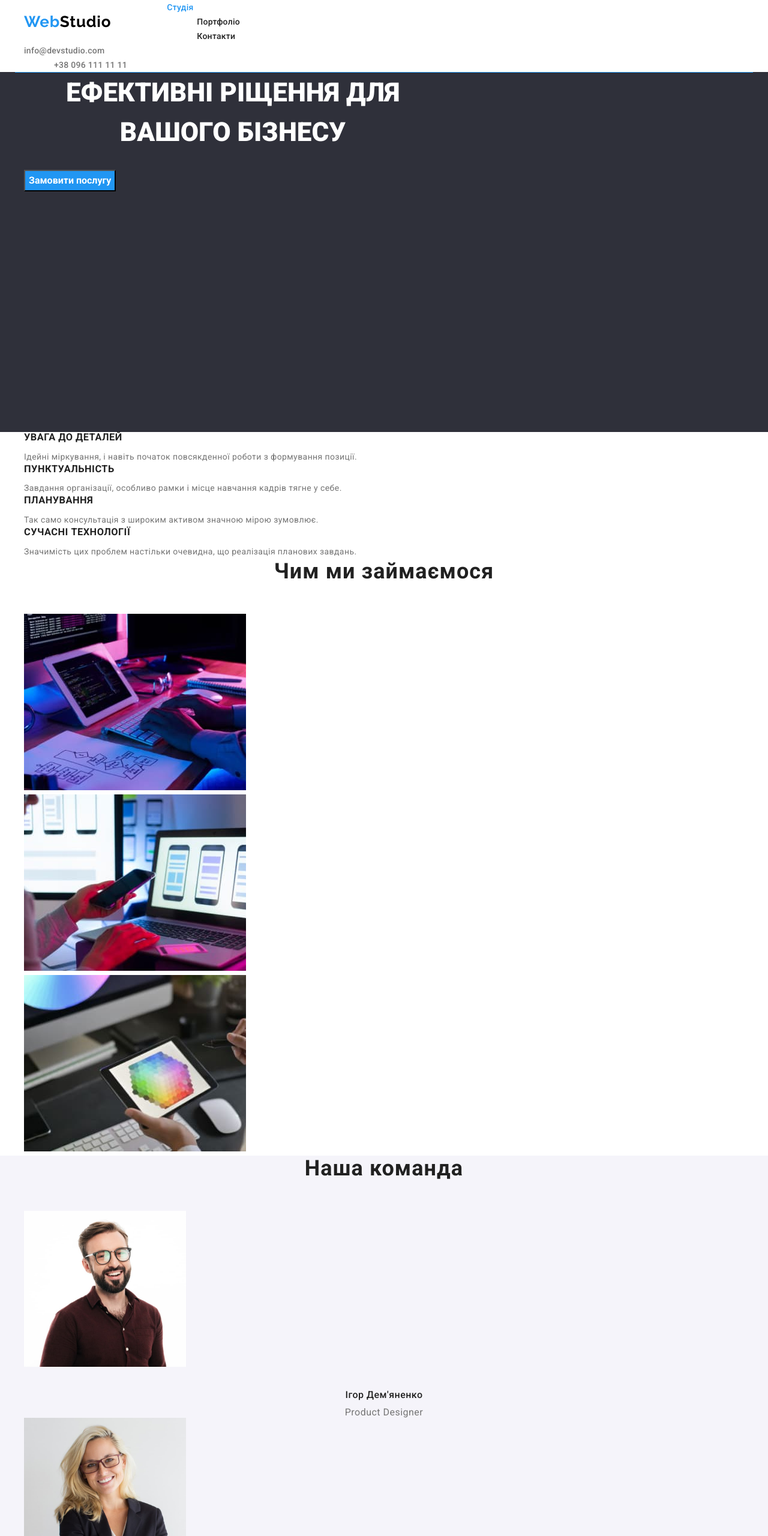
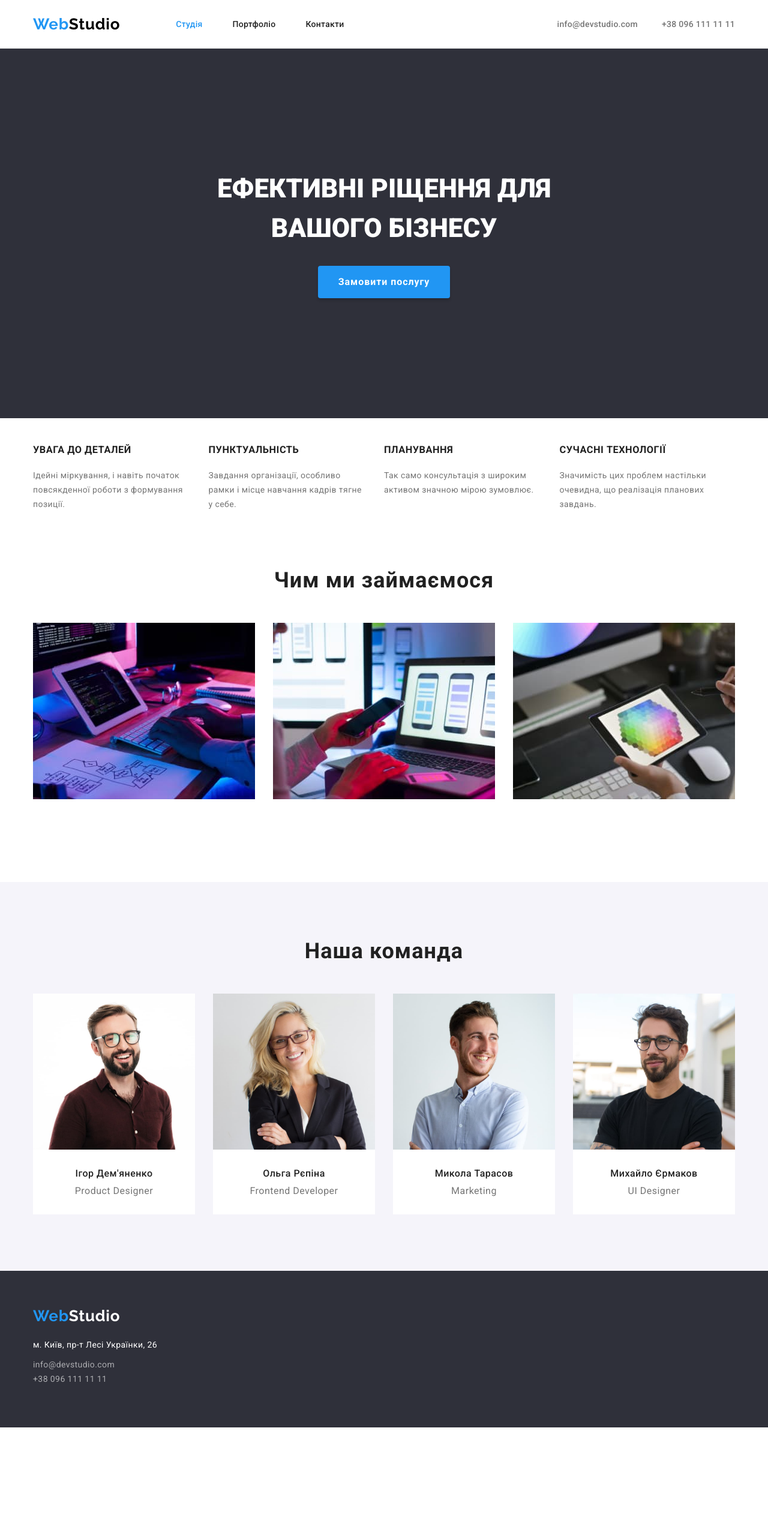
Before and after one commit to YuliaMoore/goit-markup-hw-03, a plain HTML site: page index.html in a window 1280 px wide. Shown: the top 2560 px of the page at 60% size. After the commit the page ends 2379 px from the top, so only its background shows below. Drawn offline with nearby package versions, Linux system fonts and the light colour scheme.

Commit message:
Add files via upload

```diff
--- a/css/styles.css
+++ b/css/styles.css
@@ -10,21 +10,6 @@
   --active-button: #188ce8;
 }
 
-p,
-h1,
-h2,
-h3,
-h4,
-h5,
-h6 {
-  margin: 0px;
-}
-
-ul {
-  padding-left: 0px;
-  margin: 0px;
-}
-
 body {
   background-color: var(--background);
   font-family: roboto, sans-serif;
@@ -34,9 +19,19 @@ body {
   color: var(--maintxt-color);
 }
 
-ul {
+p,
+h1,
+h2,
+h3,
+h4,
+h5,
+h6,
+ul, ol {
+  margin: 0px;
+}
+
+ul, ol {
   list-style: none;
-  margin: 0px;
   padding: 0px;
 }
 
@@ -48,22 +43,73 @@ ul {
   border: 0;
   padding: 0;
   white-space: nowrap;
+  clip-path: inset(100%);
+  clip: rect(0 0 0 0);
   overflow: hidden;
 }
 
+ img {
+  display: block;
+  max-width: 100%;
+  height: auto;
+}
+
 .container {
-  width: 1230px;
-  padding: 0px 15px;
+  width: 1200px;
+  padding: 0 15px;
   margin: auto;
 }
 
+.section {
+  padding-top: 94px;
+  padding-bottom: 94px;
+}
+
+
 /*---НАВІГАЦІЯ---*/
+.navigation {
+ border-bottom: 1px solid #ECECEC;
+}
+
+.navigation .container {
+  display: flex;
+  align-items: center;
+}
+
+.navigation .main-nav {
+  display: flex;
+}
+
+.contact-unit:not(:last-child) {
+  margin-right: 40px;
+}
+
+.navigation .first-unit {
+  margin-left: 93px;
+}
+
+.navigation .site-nav {
+  display: flex;
+  align-items: center;
+}
+
+.navigation .contact {
+  display: flex;
+  align-items: center;
+  margin-left: auto;
+}
 
 .logo-link {
   color: var(--link-color);
+  align-self: center;
 }
+
 .logo-header {
   color: var(--logoblack);
+}
+
+.navigation .nav-unit + .nav-unit {
+  margin-left: 50px;
 }
 
 .logo-link,
@@ -76,19 +122,15 @@ ul {
   text-decoration: none;
 }
 
-.site-nav .item + .item {
-  margin-left: 50px;
-}
-
 .navigation .link {
-  /*display: block;
-padding-top: 32px;
-padding-bottom: 32px;*/
-  color: var(--text-color);
+  display: block;
+  padding-top: 32px;
+  padding-bottom: 32px;
   font-family: roboto, sans-serif;
   font-weight: 500;
   line-height: calc(16 / 14);
   letter-spacing: 0.02em;
+  color: var(--text-color);
   list-style: none;
   text-decoration: none;
 }
@@ -99,8 +141,10 @@ padding-bottom: 32px;*/
 
 .contact .link-mail,
 .contact .link-tel {
-  /*padding-top: 32px;
-    padding-bottom: 32px;  */
+  color: var(--maintxt-color);
+}
+
+.contact-unit {
   color: var(--maintxt-color);
 }
 
@@ -109,43 +153,36 @@ padding-bottom: 32px;*/
   color: var(--link-color);
 }
 
-.link {
+link {
   color: var(--text-color);
   text-decoration: none;
 }
 
-.contact .item + .item {
-  margin-left: 50px;
-}
-
-.navigation {display: flex;
-    align-items: center;}
-    .site-nav {margin-left: 93px;}
-
 /*---БАННЕР---*/
-.bunner .container {
-  border-top-width: 1px;
-  border-top-style: solid;
-  border-top-color: #2196f3;
-}
-
 .bunner,
 footer {
   background-color: var(--darckbackground);
   color: var(--lighttxt-color);
-  height: 600px;
 }
 
 .bunner-title {
-  max-width: 696px;
-  margin-bottom: 30px;
   text-align: center;
   font-weight: 900;
   font-size: 44px;
-  line-height: calc(66/44);
+  line-height: calc(66 / 44);
+  margin-bottom: 30px;
+}
+
+.bunner {
+  padding-top: 200px;
+  padding-bottom: 200px;
+  text-align: center;
 }
 
 .bunner .button {
+  padding: 10px 32px;
+  border-radius: 4px;
+  border-color: transparent;
   background-color: var(--link-color);
   color: var(--lighttxt-color);
   cursor: pointer;
@@ -154,6 +191,8 @@ footer {
   font-weight: 700;
   font-size: 16px;
   line-height: calc(30 / 16);
+  letter-spacing: 0.06em;
+  box-shadow: 0px 4px 4px rgba(0, 0, 0, 0.15);
 }
 
 .bunner .button:hover,
@@ -162,12 +201,25 @@ footer {
 }
 
 /*---ПЕРЕВАГИ---*/
+.benefits {padding-top: 44px;}
+.benefit-container {
+  display: flex;
+}
+
+.benefits .unit {
+  flex-basis: calc((100% - 120px) / 4);
+}
+
+.benefits .unit + .unit {
+  margin-left: 30px;
+}
+
 .title-benefits {
+  margin-bottom: 20px;
   font-weight: 700;
   line-height: calc(16 / 14);
   letter-spacing: 0.03em;
   color: var(--text-color);
-  margin-bottom: 10px;
 }
 
 .article-benefits {
@@ -177,34 +229,57 @@ footer {
 }
 
 /*---Чим ми займаємося---*/
+.our-work {padding-bottom: 138px;
+padding-top: 94px;}
+
+.container .work {
+  display: flex;
+}
+.work-item {
+  width: calc((100% - 60px) / 3);
+}
+.work-item + .work-item {
+  margin-left: 30px;
+}
 .section-title,
 .section-people {
+  margin-bottom: 50px;
   color: var(--text-color);
   font-weight: 700;
   font-size: 36px;
   line-height: calc(42 / 36);
   text-align: center;
   letter-spacing: 0.03em;
-  margin-bottom: 50px;
 }
 
 /*---ЛЮДИ---*/
 .people {
   background-color: var(--background-comand);
 }
+.people-list {
+  display: flex;
+}
+.people-items {
+  width: calc((100% - 90px) / 4);
+  background: var(--mainbackground);
+}
+.people-items + .people-items {
+  margin-left: 30px;
+}
 
 .section-people-h3 {
+  margin-top: 30px;
+  margin-bottom: 10px;
   font-weight: 500;
   font-size: 16px;
   line-height: calc(19 / 16);
   text-align: center;
   letter-spacing: 0.03em;
   color: var(--text-color);
-  margin-top: 30px;
-  margin-bottom: 10px;
 }
 
 .people-article {
+  margin-bottom: 30px;
   font-size: 16px;
   line-height: calc(19 / 16);
   text-align: center;
@@ -213,24 +288,38 @@ footer {
 }
 
 /*---FOOTER---*/
+
+.footer {
+  padding-top: 60px;
+  padding-bottom: 60px;
+}
+.footer .adress {
+  margin-top: 20px;
+  margin-bottom: 9px;
+}
+
 .logo-footer {
   color: var(--lighttxt-color);
 }
 
-.footer {
-  font-family: roboto, sans-serif;
+.footer-article {
+  margin-bottom: 9px;
   font-style: normal;
   line-height: calc(24 / 14);
   letter-spacing: 0.03em;
-  margin-top: 20px;
-  margin-bottom: 9px;
 }
 
 .footer .link {
+  text-align: left;
   color: rgba(255, 255, 255, 0.6);
   font-style: normal;
   line-height: calc(24 / 14);
   letter-spacing: 0.03em;
+  text-decoration: none;
+}
+
+.footer .link-mail {
+  margin-bottom: 9px;
 }
 
 .contact .link:hover,
@@ -246,12 +335,17 @@ footer {
   line-height: calc(30 / 16);
   letter-spacing: 0.03em;
   color: var(--maintxt-color);
+  text-align: center;
 }
 
-.portfolio button {
-  text-align: center;
+.portfolio-button {
+  display: flex;
+  justify-content: center;
+  margin-bottom: 50px;
 }
+
 .portfolio .title {
+  margin-bottom: 4px;
   font-family: roboto, sans-serif;
   color: var(--text-color);
   font-weight: 700;
@@ -261,12 +355,21 @@ footer {
 }
 
 .portfolio .button {
+  border-radius: 4px;
+  padding: 6px 22px;
+  border-color: transparent;
+  background-color: var(--background-comand);
+  box-shadow: 0 10px 10px -5px rgba(0, 0, 0, 0.3);
   cursor: pointer;
   font-family: roboto, sans-serif;
   font-weight: 500;
   font-size: 16px;
   line-height: calc(26 / 16);
   letter-spacing: 0.03em;
+}
+
+.portfolio-button .item + .item {
+  margin-left: 8px;
 }
 
 .portfolio .active-button {
@@ -280,6 +383,34 @@ footer {
   color: var(--lighttxt-color);
 }
 
+.projects {
+  display: flex;
+  flex-wrap: wrap;
+}
+
+.projects-box {
+  border-left: 1px solid #eeeeee;
+  border-right: 1px solid #eeeeee;
+  border-bottom: 1px solid #eeeeee;
+  padding: 20px 24px;}
+
+.projects .title,
+.projects p {
+  text-align: left;
+}
+
+.projects .item {
+  flex-basis: calc((100% - 60px) / 3);
+  margin-right: 30px;
+}
+.projects .item:nth-child(3n) {
+  margin-right: 0;
+}
+
+.projects .item:not(:nth-last-child(3)) {
+  margin-bottom: 30px;
+}
+
 .title-portfolio {
   font-weight: 700;
   font-size: 18px;
--- a/index.html
+++ b/index.html
@@ -1,102 +1,137 @@
 <!DOCTYPE html>
 <html lang="uk">
   <head>
-    <meta charset="UTF-8">
-    <meta name="viewport" content="width=device-width, initial-scale=1.0">
-    <link rel="preconnect" href="https://fonts.googleapis.com">
-    <link rel="preconnect" href="https://fonts.gstatic.com" crossorigin>
-    <link href="https://fonts.googleapis.com/css2?family=Roboto:wght@400;500;700;900&display=swap" rel="stylesheet">
-    <link rel="preconnect" href="https://fonts.googleapis.com">
-    <link rel="preconnect" href="https://fonts.gstatic.com" crossorigin>
-    <link href="https://fonts.googleapis.com/css2?family=Raleway:wght@700&display=swap" rel="stylesheet">
-    <link rel="stylesheet" href="https://cdnjs.cloudflare.com/ajax/libs/modern-normalize/1.1.0/modern-normalize.min.css" integrity="sha512-wpPYUAdjBVSE4KJnH1VR1HeZfpl1ub8YT/NKx4PuQ5NmX2tKuGu6U/JRp5y+Y8XG2tV+wKQpNHVUX03MfMFn9Q==" crossorigin="anonymous" referrerpolicy="no-referrer" />
-    <link rel="stylesheet" href="./css/styles.css">
-    <title>Document</title>
+    <meta charset="UTF-8" />
+    <meta name="viewport" content="width=device-width, initial-scale=1.0" />
+    <link rel="preconnect" href="https://fonts.googleapis.com" />
+    <link rel="preconnect" href="https://fonts.gstatic.com" crossorigin />
+    <link
+      href="https://fonts.googleapis.com/css2?family=Roboto:wght@400;500;700;900&display=swap"
+      rel="stylesheet"
+    />
+    <link rel="preconnect" href="https://fonts.googleapis.com" />
+    <link rel="preconnect" href="https://fonts.gstatic.com" crossorigin />
+    <link
+      href="https://fonts.googleapis.com/css2?family=Raleway:wght@700&display=swap"
+      rel="stylesheet"
+    />
+    <link
+      rel="stylesheet"
+      href="https://cdnjs.cloudflare.com/ajax/libs/modern-normalize/1.1.0/modern-normalize.min.css"
+      integrity="sha512-wpPYUAdjBVSE4KJnH1VR1HeZfpl1ub8YT/NKx4PuQ5NmX2tKuGu6U/JRp5y+Y8XG2tV+wKQpNHVUX03MfMFn9Q=="
+      crossorigin="anonymous"
+      referrerpolicy="no-referrer"
+    />
+    <link rel="stylesheet" href="./css/styles.css" />
+    <title>WebStudio</title>
   </head>
   <body>
-    <header  class="navigation">
+    <header class="navigation">
       <div class="container">
-        <nav class="navigation">
+        <nav class="main-nav">
           <a class="logo-link" href="/index.html">Web<span class="logo-header">Studio</span></a>
           <ul class="site-nav">
-            <li class="item"><a href="./index.html" class="link current-page">Студія</a></li>
-            <li class="item"><a href="./portfolio.html" class="link">Портфоліо</a></li>
-            <li class="item"><a href="#" class="link">Контакти</a></li>
+            <li class="nav-unit first-unit"><a href="./index.html" class="link current-page">Студія</a></li>
+            <li class="nav-unit"><a href="./portfolio.html" class="link">Портфоліо</a></li>
+            <li class="nav-unit"><a href="#" class="link">Контакти</a></li>
           </ul>
         </nav>
         <ul class="contact">
-            <li class="item"><a href="mailto:info@devstudio.com" class="link link-mail">info@devstudio.com</a></li>
-            <li class="item"><a href="tel:+380961111111" class="link link-tel">+38 096 111 11 11</a></li>
+          <li class="contact-unit">
+            <a href="mailto:info@devstudio.com" class="link link-mail"
+              >info@devstudio.com</a
+            >
+          </li class="contact-unit">
+          <li>
+            <a href="tel:+380961111111" class="link link-tel"
+              >+38 096 111 11 11</a
+            >
+          </li>
         </ul>
       </div>
     </header>
     <main>
       <section class="bunner">
         <div class="container">
-            <h1 class="bunner-title" >ЕФЕКТИВНІ РІЩЕННЯ ДЛЯ ВАШОГО БІЗНЕСУ</h1>
+        <h1 class="bunner-title">ЕФЕКТИВНІ РІЩЕННЯ ДЛЯ <br />ВАШОГО БІЗНЕСУ</h1>
         <button type="button" class="button">Замовити послугу</button>
       </div>
       </section>
       <section class="benefits">
         <div class="container">
         <h2 class="hidden">Наші переваги</h2>
-        <ul>
-            <li>
+        <ul class="benefit-container">
+          <li class="unit">
             <h3 class="title-benefits">УВАГА ДО ДЕТАЛЕЙ</h3>
-                <p class="article-benefits">Ідейні міркування, і навіть початок повсякденної роботи з формування позиції.</p>
+            <p class="article-benefits">
+              Ідейні міркування, і навіть початок повсякденної роботи з
+              формування позиції.
+            </p>
           </li>
-            <li>
+          <li class="unit">
             <h3 class="title-benefits">ПУНКТУАЛЬНІСТЬ</h3>
-                <p class="article-benefits">Завдання організації, особливо рамки і місце навчання кадрів тягне у себе.</p>
+            <p class="article-benefits">
+              Завдання організації, особливо рамки і місце навчання кадрів тягне
+              у себе.
+            </p>
           </li>
-            <li>
+          <li class="unit">
             <h3 class="title-benefits">ПЛАНУВАННЯ</h3>
-                <p class="article-benefits">Так само консультація з широким активом значною мірою зумовлює.</p>
+            <p class="article-benefits">
+              Так само консультація з широким активом значною мірою зумовлює.
+            </p>
           </li>
-            <li>
+          <li class="unit">
             <h3 class="title-benefits">СУЧАСНІ ТЕХНОЛОГІЇ</h3>
-                <p class="article-benefits">Значимість цих проблем настільки очевидна, що реалізація планових завдань.</p>
+            <p class="article-benefits">
+              Значимість цих проблем настільки очевидна, що реалізація планових
+              завдань.
+            </p>
           </li>
         </ul>
       </div>
       </section>
-    <section>
+      <section class="our-work">
         <div class="container">
         <h2 class="section-title">Чим ми займаємося</h2>
-        <ul>
-            <li>
-                <img src="./images/img1.jpg" width="370" alt="Десктопні додатки">
+        <ul class="work">
+          <li class="work-item">
+            <img src="./images/img1.jpg" width="370" alt="Десктопні додатки" />
           </li>
-            <li>
-                <img src="./images/img2.jpg" width="370" alt="Мобільні додатки">
+          <li class="work-item">
+            <img src="./images/img2.jpg" width="370" alt="Мобільні додатки" />
           </li>
-            <li>
-                <img src="./images/img3.jpg" width="370" alt="Дизайнерські рішення">
+          <li class="work-item">
+            <img
+              src="./images/img3.jpg"
+              width="370"
+              alt="Дизайнерські рішення"
+            />
           </li>
         </ul>
       </div>
       </section>
-    <section class="people">
+      <section class="people section">
         <div class="container">
         <h2 class="section-people">Наша команда</h2>
-        <ul>
-            <li>
-                <img src="./images/igor.jpg" width="270" alt="Ігор Дем'яненко">
+        <ul class="people-list">
+          <li class="people-items">
+            <img src="./images/igor.jpg" width="270" alt="Ігор Дем'яненко" />
             <h3 class="section-people-h3">Ігор Дем'яненко</h3>
             <p class="people-article">Product Designer</p>
           </li>
-            <li>
-                <img src="./images/olga.jpg" width="270" alt="Ольга Рєпіна">
+          <li class="people-items">
+            <img src="./images/olga.jpg" width="270" alt="Ольга Рєпіна" />
             <h3 class="section-people-h3">Ольга Рєпіна</h3>
             <p class="people-article">Frontend Developer</p>
           </li>
-            <li>
-                <img src="./images/nick.jpg" width="270" alt="Микола Тарасов">
-                <h3  class="section-people-h3">Микола Тарасов</h3>
+          <li class="people-items">
+            <img src="./images/nick.jpg" width="270" alt="Микола Тарасов" />
+            <h3 class="section-people-h3">Микола Тарасов</h3>
             <p class="people-article">Marketing</p>
           </li>
-            <li>
-                <img src="./images/mikhail.jpg" width="270" alt="Михайло Єрмаков">
+          <li class="people-items">
+            <img src="./images/mikhail.jpg" width="270" alt="Михайло Єрмаков" />
             <h3 class="section-people-h3">Михайло Єрмаков</h3>
             <p class="people-article">UI Designer</p>
           </li>
@@ -104,14 +139,22 @@
       </div>
       </section>
     </main>
-    <footer>
+    <footer class="footer">
       <div class="container">
-        <a class="logo-link" href="/index.html">Web<span class="logo-footer">Studio</span></a>
-        <address>
-            <p class="footer">м. Київ, пр-т Лесі Українки, 26</p>
+      <a class="logo-link" href="/index.html"
+        >Web<span class="logo-footer">Studio</span></a
+      >
+      <address class="adress">
+        <p class="footer-article">м. Київ, пр-т Лесі Українки, 26</p>
         <ul class="contact">
-            <li><a href="mailto:info@devstudio.com" class="link">info@devstudio.com</a></li>
-            <li><a href="tel:+380961111111" class="link">+38 096 111 11 11</a></li>
+          <li class="mail">
+            <a href="mailto:info@devstudio.com" class="link"
+              >info@devstudio.com</a
+            >
+          </li>
+          <li class="phone">
+            <a href="tel:+380961111111" class="link">+38 096 111 11 11</a>
+          </li>
         </ul>
       </address>
     </div>
```
Also changed, not shown: portfolio.html (+83 -46 lines). Lines whose indentation alone changed are shown as unchanged.
